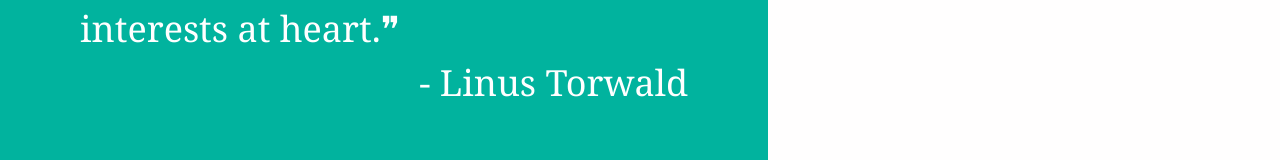
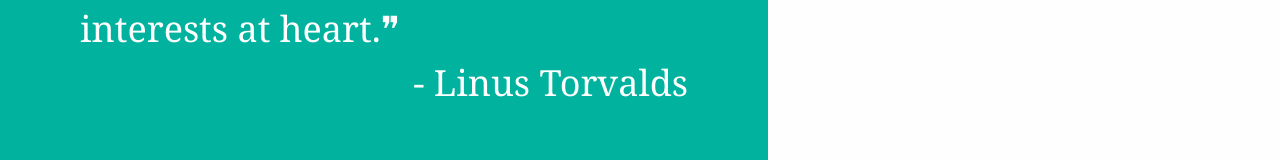
Before and after one commit to HarshDobariya79/LJOSC-Discuss-frontend, a React (Vite) app: page /login in a window 1280 px wide. Shown: the part 538-698 px from the top of the page. Built offline with nearby package versions, Linux system fonts and the light colour scheme.

Commit message:
Fix login page typo

```diff
--- a/src/pages/Login/Login.jsx
+++ b/src/pages/Login/Login.jsx
@@ -110,7 +110,7 @@
             some large corporation that probably does not have your best
             interests at heart.&#10078;
           </span>
-          <div className="text-end">- Linus Torwald</div>
+          <div className="text-end">- Linus Torvalds</div>
         </div>
       </div>
       <div className="flex flex-col w-2/5 h-screen justify-center">
```
